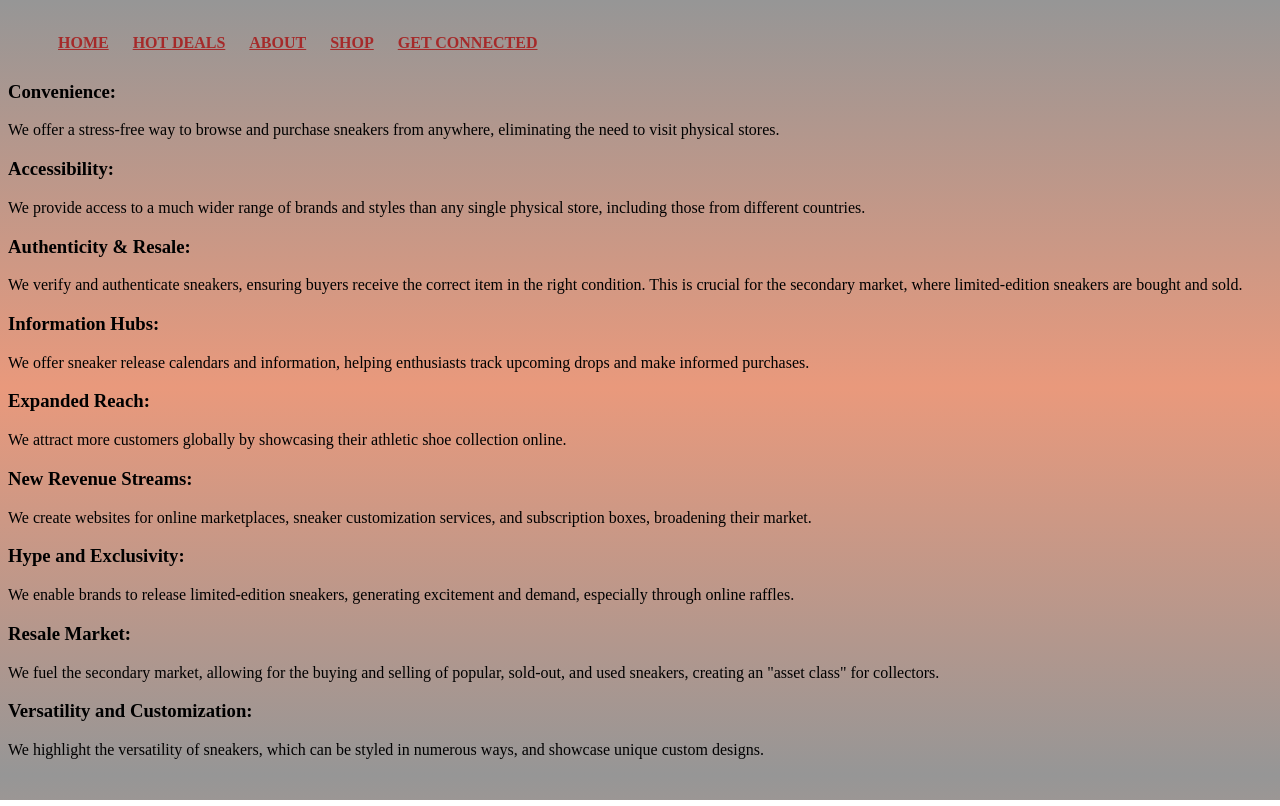
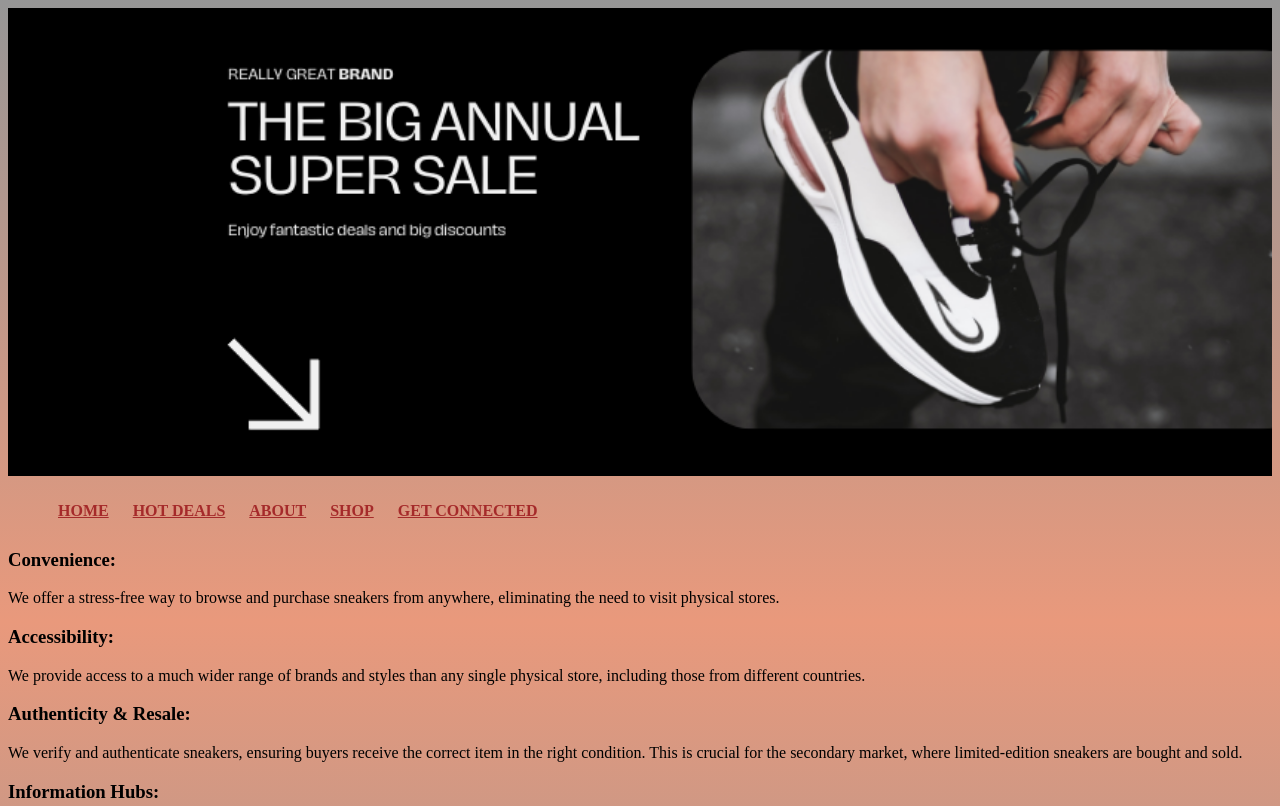
Before and after one commit to AWWAZ95/Phoenix-S, a plain HTML site: page About.html in a window 1280 px wide. Shown: the top 806 px of the page. Drawn offline with Linux system fonts and the light colour scheme.

Commit message:
Update About.html

```diff
--- a/About.html
+++ b/About.html
@@ -29,7 +29,7 @@ a:hover{
 </style>
 <body>
      <header>
-          <img src="./image/B14.png" alt="">
+          <img src="B14.png" alt="">
         <ul>
             <li><a href="index.html"><b>HOME</b></a></li>
             <li><a href="Hot deals.html"><b>HOT DEALS</b></a></li>
@@ -68,4 +68,5 @@ generating excitement and demand, especially through online raffles. </p>
 <h3> Versatility and Customization:</h3>
 <p>We highlight the versatility of sneakers, which can be styled in numerous ways, and showcase unique custom designs. </p>
 </body>
+
 </html>
```
